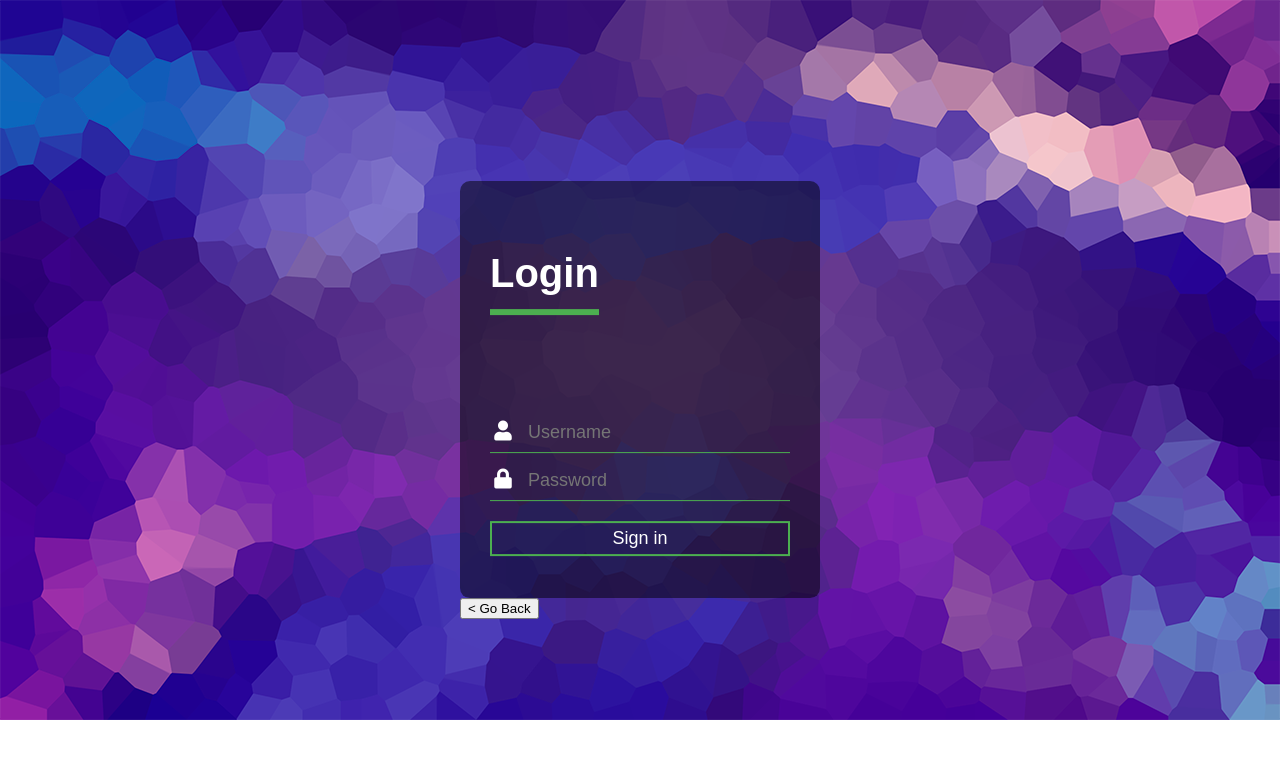
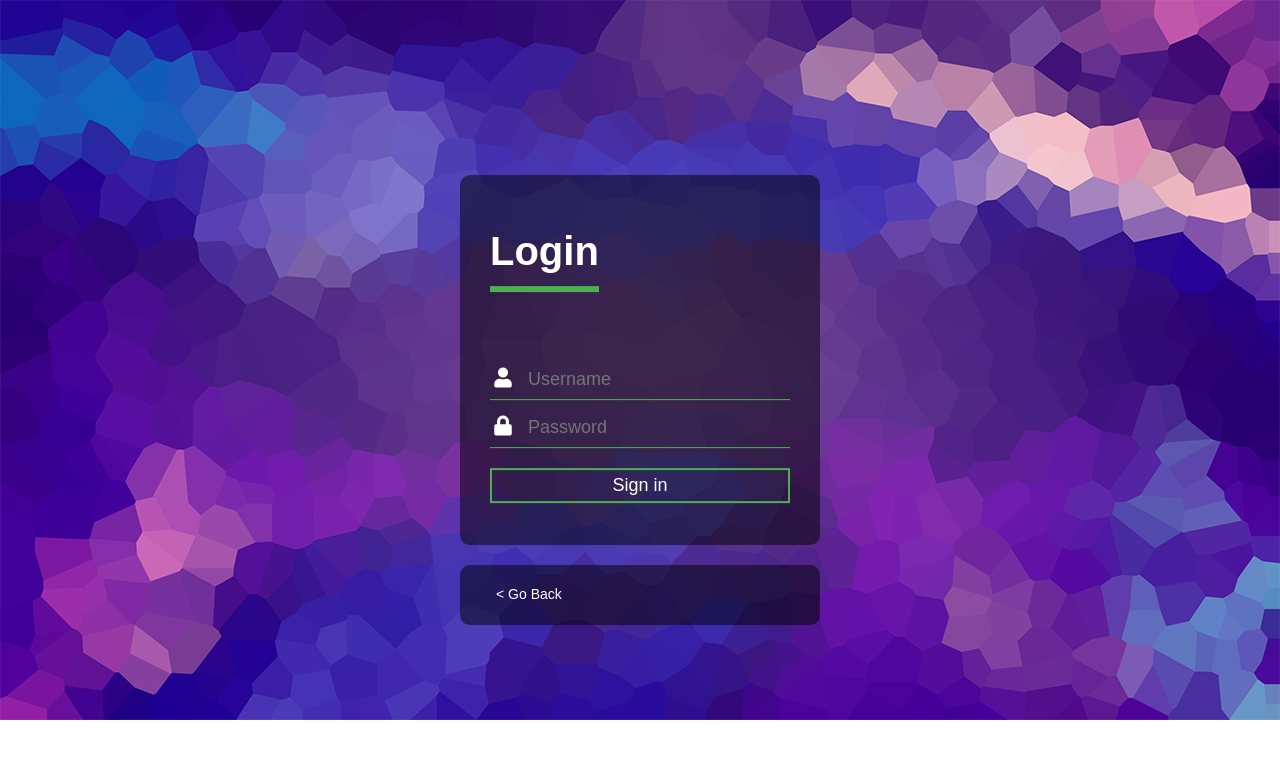
Before and after one commit to MysticalWizard/maring-main-html, a PHP site: page /login.html in a window 1280 px wide. Shown: the top 759 px of the page. Run offline with PHP 8.4, Linux system fonts and the light colour scheme; some libraries are stand-ins or nearby versions.

Commit message:
Update login_style.css

```diff
--- a/login_style.css
+++ b/login_style.css
@@ -6,12 +6,25 @@ body {
   font-family: Arial, sans-serif;
   background: url(login-bg-midres.png) no-repeat;
   background-size: cover;
+  top: 10;
+  left: 10;
 }
 
 .box {
   width: 300px;
   height: 500%;
-  padding: 30px;
+  padding: 30px; padding-top: 15px;
+  align-items: center;
+  background-color: rgba(0, 0, 0, 0.5);
+  border-radius: 10px;
+}
+
+.box-bottom {
+  width: 300px;
+  height: 15px;
+  padding-left: 30px; padding-right: 30px;
+  padding-top: 20px; padding-bottom: 25px;
+  margin-top: 20px;
   align-items: center;
   background-color: rgba(0, 0, 0, 0.5);
   border-radius: 10px;
@@ -51,8 +64,8 @@ body {
   float: left;
   font-size: 40px;
   border-bottom: 6px solid #4caf50;
-  margin-bottom: 50px;
-  padding: 13px 0;
+  margin-bottom: 20px;
+  padding: 12px 0;
 }
 
 .textbox {
@@ -101,4 +114,26 @@ body {
 
 .login-button:hover {
   background: #4caf50;
+  transition: 0.05s;
 }
+
+.button-left {
+  float: left;
+}
+
+.button-right {
+  float: right;
+}
+
+.go-back {
+  background-color: inherit;
+  border: none;
+  color: white;
+  text-align: center;
+  text-decoration: none;
+  font-size: 14px;
+}
+
+.go-back:hover {
+  cursor: pointer;
+}
```
